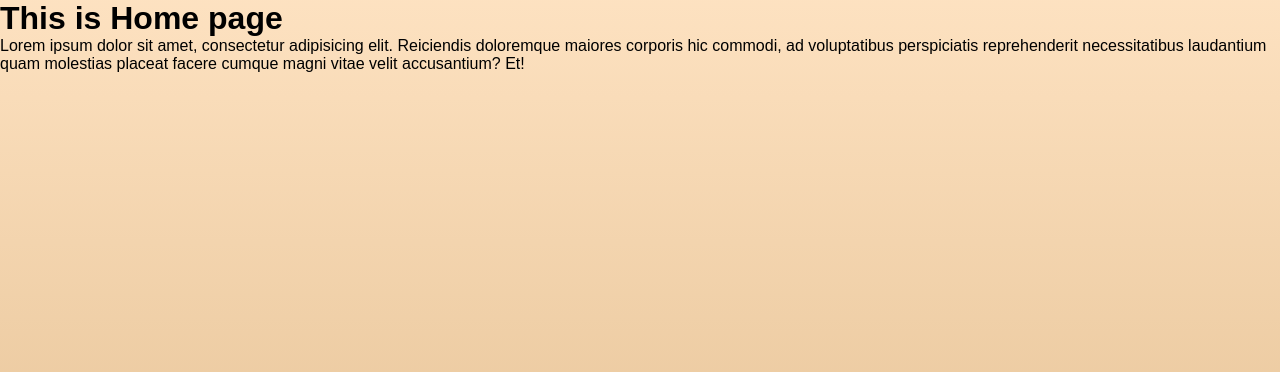
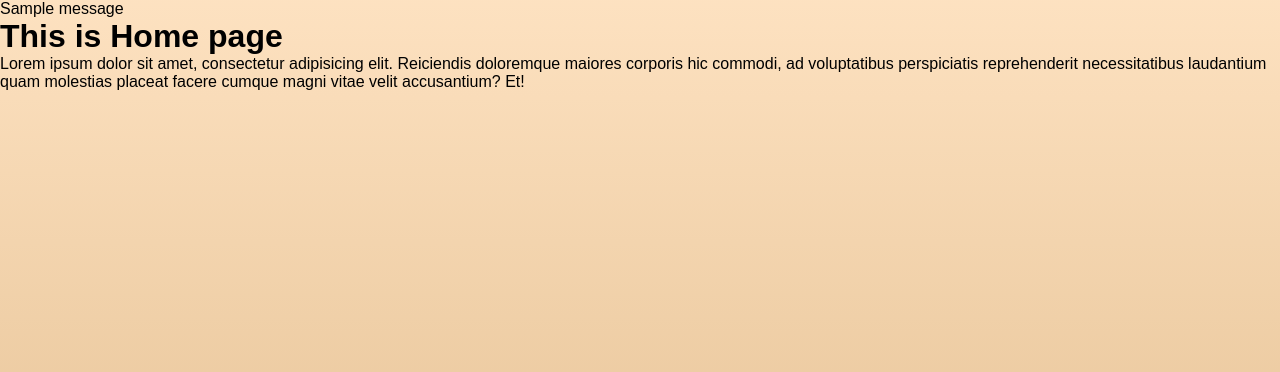
Before and after one commit to Datlik/Hledaci-pokladu, a Flask app: page / in a window 1280 px wide. Shown: the part 48-420 px from the top of the page. Run offline with Flask 3, Linux system fonts and the light colour scheme; one stand-in notice (Sample message) is shown.

Commit message:
Update index.html

```diff
--- a/app/templates/index.html
+++ b/app/templates/index.html
@@ -20,6 +20,13 @@
             </ul>
         </nav>
 
+        {% with messages = get_flashed_messages() %}
+            {% if messages %}
+                {% for message in messages %}
+                    <p id="flash">{{message}}</p>
+                {% endfor %}
+            {% endif%}
+        {% endwith %}
 
         <main>
             {% block content %}
```
